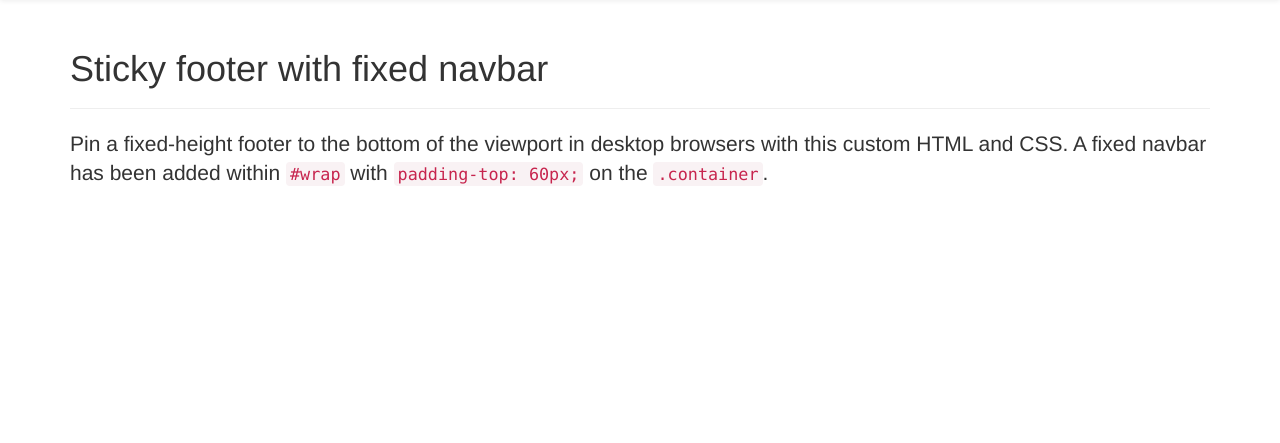
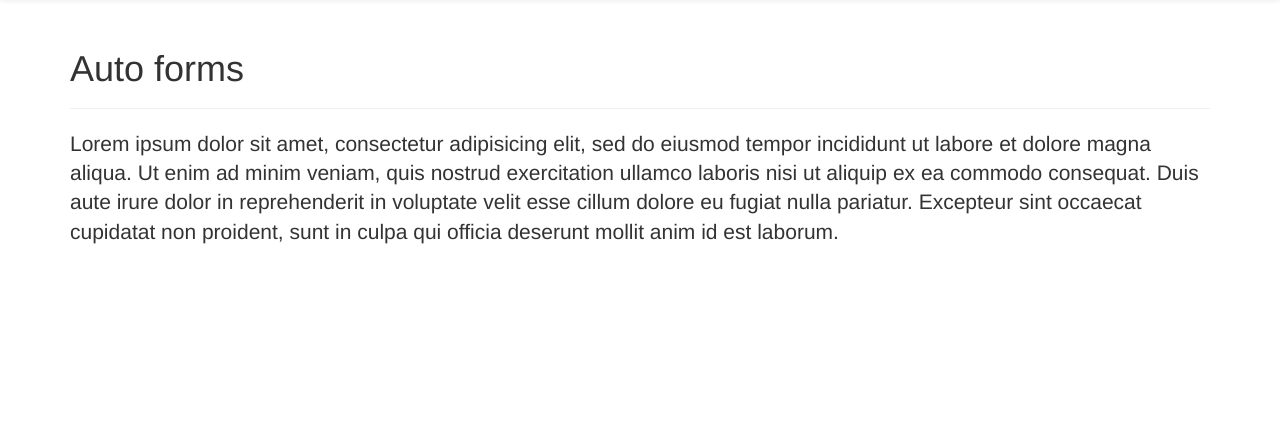
Before and after one commit to pdonorio/autoforms, a Flask app: page / in a window 1280 px wide. Shown: the part 51-494 px from the top of the page. Run offline with Flask 2, Linux system fonts and the light colour scheme; parts of the project's set-up code (start-up, migrations or seed data) failed here and were passed over; some libraries are stand-ins or nearby versions.

Commit message:
Experimenting apis for different forms extensions

```diff
--- a/app/__init__.py
+++ b/app/__init__.py
@@ -35,6 +35,10 @@ def create_app(config_filename):
         # is while within this block. Therefore, you can now run........
         db.create_all()
 
+    # TUSCANYWIDGETS?
+    # from tw2.api import make_middleware
+    # app.wsgi_app = make_middleware(app.wsgi_app, stack_registry=True)
+
     # Logging
     @app.after_request
     def log_response(resp):
--- a/app/models.py
+++ b/app/models.py
@@ -6,6 +6,11 @@
 from flask.ext.sqlalchemy import SQLAlchemy
 # no app object passed! Instead we use use db.init_app in the factory.
 db = SQLAlchemy()
+
+class TestModel(db.Model):
+    id = db.Column(db.Integer, primary_key=True)
+    username = db.Column(db.String(80), unique=True)
+    email = db.Column(db.String(120), unique=True)
 
 # create some models
 class MyModel(db.Model):
--- a/app/templates/pages/placeholder.home.html
+++ b/app/templates/pages/placeholder.home.html
@@ -3,8 +3,15 @@
 {% block content %}
 
 <div class="page-header">
-  <h1>Sticky footer with fixed navbar</h1>
+  <h1>Auto forms</h1>
 </div>
-<p class="lead">Pin a fixed-height footer to the bottom of the viewport in desktop browsers with this custom HTML and CSS. A fixed navbar has been added within <code>#wrap</code> with <code>padding-top: 60px;</code> on the <code>.container</code>.</p>
+<p class="lead">
+   Lorem ipsum dolor sit amet, consectetur adipisicing elit, sed do eiusmod
+    tempor incididunt ut labore et dolore magna aliqua. Ut enim ad minim veniam,
+    quis nostrud exercitation ullamco laboris nisi ut aliquip ex ea commodo
+    consequat. Duis aute irure dolor in reprehenderit in voluptate velit esse
+    cillum dolore eu fugiat nulla pariatur. Excepteur sint occaecat cupidatat non
+    proident, sunt in culpa qui officia deserunt mollit anim id est laborum.
+</p>
 
 {% endblock %}
--- a/config/development.py
+++ b/config/development.py
@@ -9,3 +9,4 @@ HOST = '0.0.0.0'
 PORT = int(os.environ.get('PORT', 5000))
 
 SQLALCHEMY_DATABASE_URI = 'sqlite:///' + os.path.join(BASE_DIR, 'database.db')
+SQLALCHEMY_TRACK_MODIFICATIONS = False
```
Also changed, not shown: app/forms.py (+37 -1 lines), README.md.
